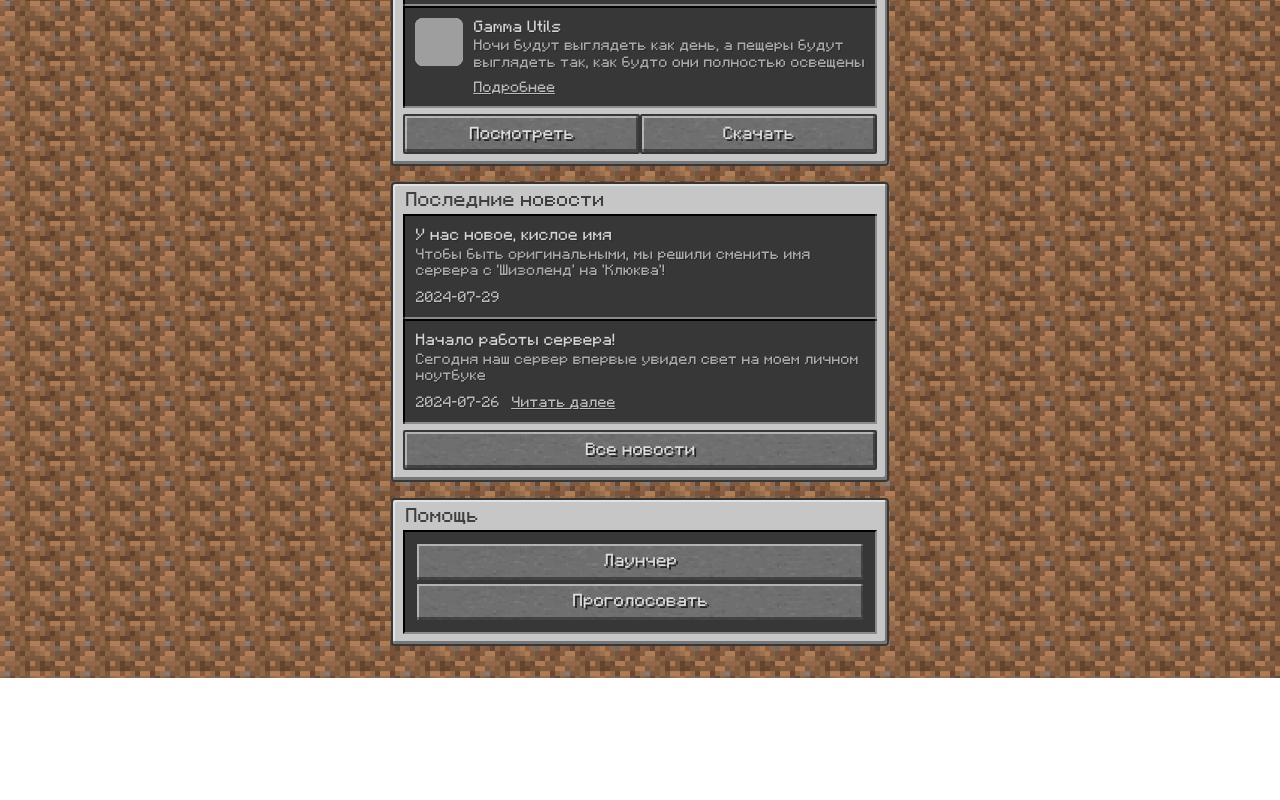
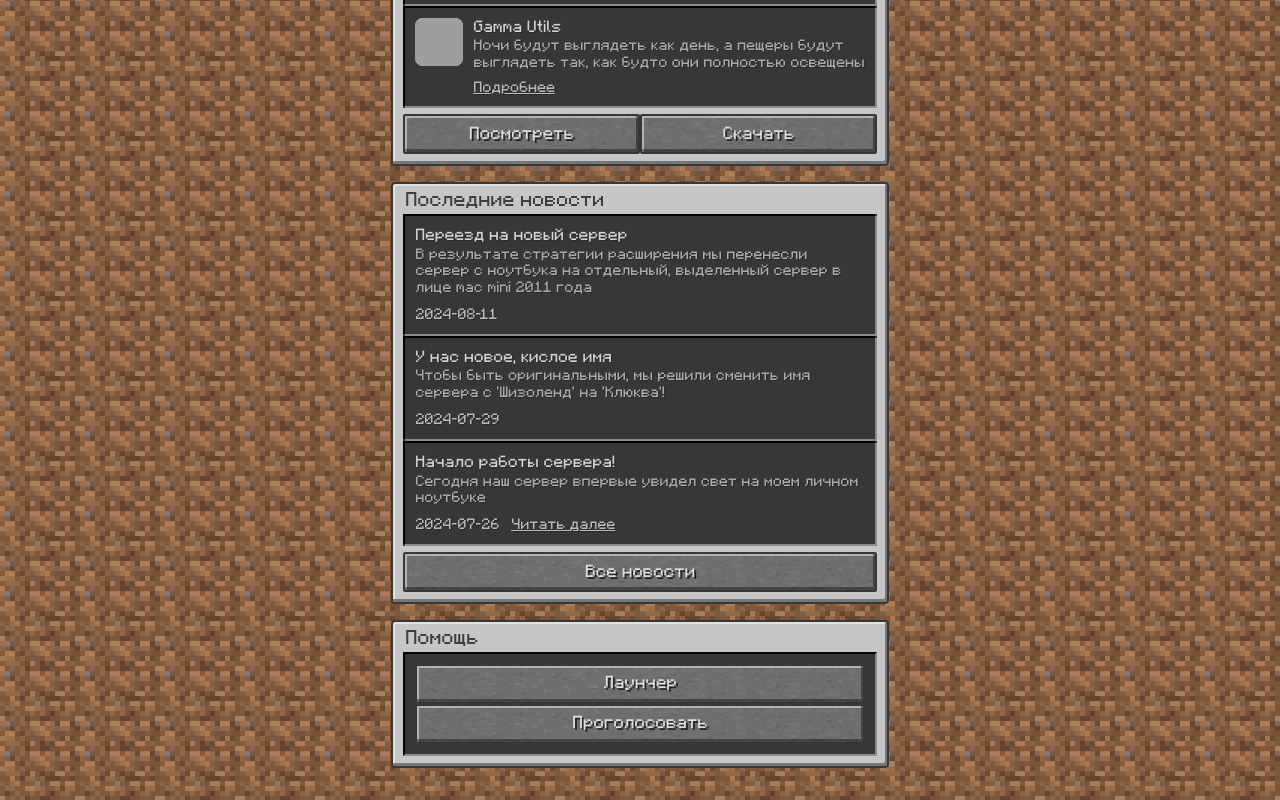
Before and after one commit to yuriygr/klukva.xyz, an Astro site: page / in a window 1280 px wide. Shown: the part 1094-1894 px from the top of the page. Before the commit the page ends 1772 px from the top, so only its background shows below. Built offline with nearby package versions, Linux system fonts and the light colour scheme; Astro itself is replaced by a stand-in of ours; no server answers; grey boxes are pictures that could not be loaded; a web font is replaced by a local one.

Commit message:
Новая новость

```diff
--- a/src/components/ButtonsGroup.vue
+++ b/src/components/ButtonsGroup.vue
@@ -5,7 +5,7 @@
 </template>
 
 <script lang="ts" setup>
-import { withDefaults, defineProps, computed } from 'vue'
+import { computed } from 'vue'
 
 interface Props {
   withGap?: boolean
--- a/src/components/ListOfPlayers.vue
+++ b/src/components/ListOfPlayers.vue
@@ -26,7 +26,7 @@
 <script setup>
 import Placeholder from '@components/Placeholder.vue';
 
-import { ref, defineProps, computed } from 'vue';
+import { ref, computed } from 'vue';
 import axios from 'axios';
 
 const props = defineProps({
--- /dev/null
+++ b/src/content/news/new-server.md
@@ -0,0 +1,5 @@
+---
+title: "Переезд на новый сервер"
+caption: "В результате стратегии расширения мы перенесли сервер с ноутбука на отдельный, выделенный сервер в лице mac mini 2011 года"
+date: 2024-08-11T15:20:00
+---
```
